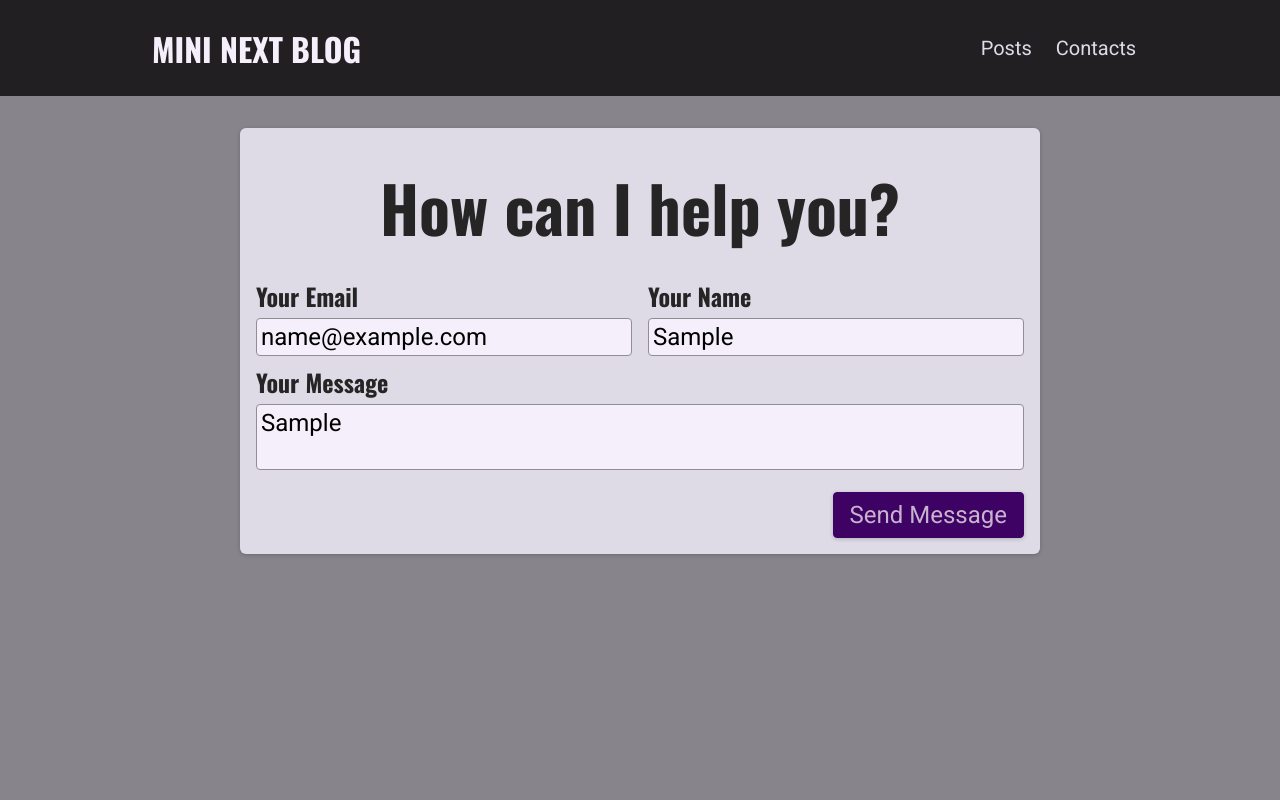
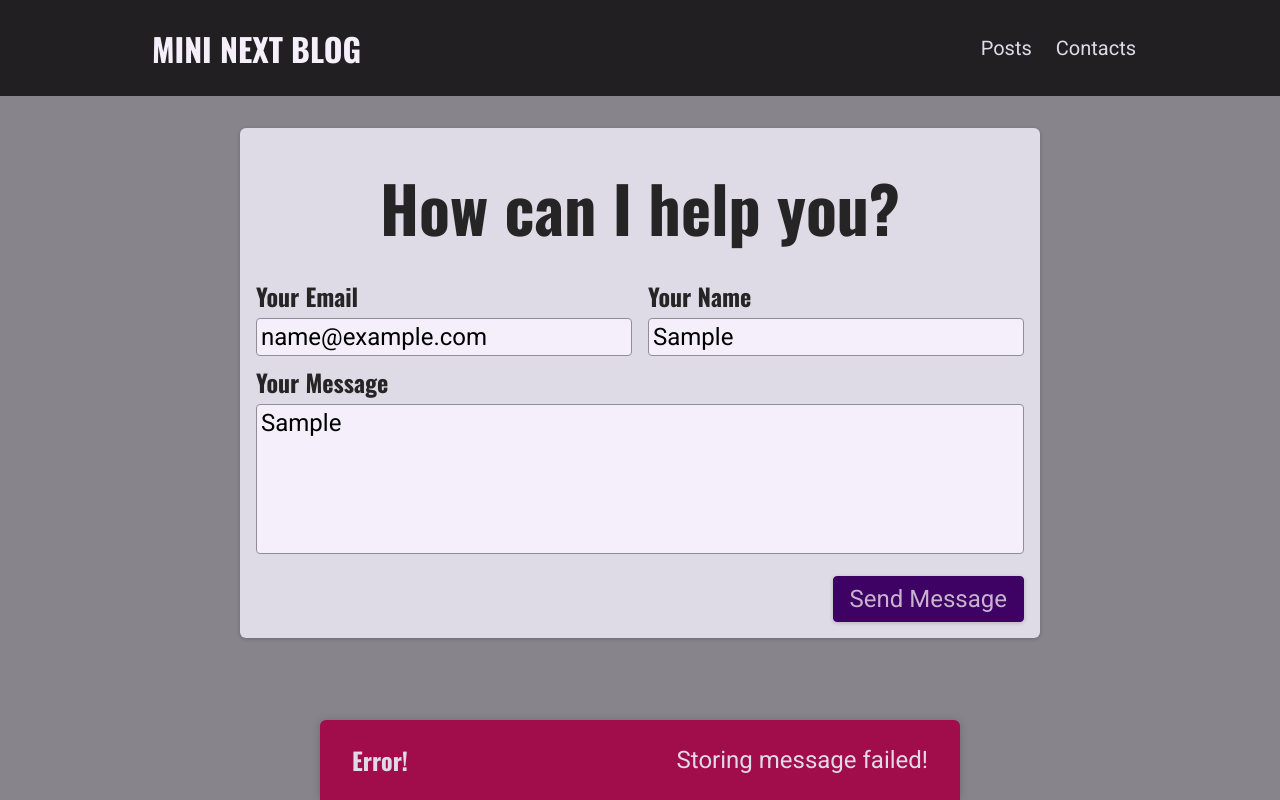
Before and after one commit to VinaySehwag14/Nextjs-Blog-App, a Next.js app: page /contact in a window 1280 px wide. Both pictures are taken after typing "name@example.com", "Sample", "Sample" into the empty fields and a click on the button "Send Message". Built offline with nearby package versions, Linux system fonts and the light colour scheme; no server answers; the database is empty.

Commit message:
added mongodb setup and connect with it and modified contact page for notification

```diff
--- a/components/contact/ContactForm.jsx
+++ b/components/contact/ContactForm.jsx
@@ -1,26 +1,90 @@
-import { useState } from "react";
+import { useState, useEffect } from "react";
+
 import styles from "./contactForm.module.css";
+import Notification from "../ui/notification";
 
-const ContactForm = () => {
+async function sendContactData(contactDetails) {
+  const response = await fetch("/api/contact", {
+    method: "POST",
+    body: JSON.stringify(contactDetails),
+    headers: {
+      "Content-Type": "application/json",
+    },
+  });
+
+  const data = await response.json();
+
+  if (!response.ok) {
+    throw new Error(data.message || "Something went wrong!");
+  }
+}
+
+function ContactForm() {
   const [enteredEmail, setEnteredEmail] = useState("");
   const [enteredName, setEnteredName] = useState("");
   const [enteredMessage, setEnteredMessage] = useState("");
+  const [requestStatus, setRequestStatus] = useState(); // 'pending', 'success', 'error'
+  const [requestError, setRequestError] = useState();
 
-  const sendMessageHandler = (event) => {
+  useEffect(() => {
+    if (requestStatus === "success" || requestStatus === "error") {
+      const timer = setTimeout(() => {
+        setRequestStatus(null);
+        setRequestError(null);
+      }, 3000);
+
+      return () => clearTimeout(timer);
+    }
+  }, [requestStatus]);
+
+  async function sendMessageHandler(event) {
     event.preventDefault();
 
-    fetch("api/contact", {
-      method: "POST",
-      body: JSON.stringify({
+    //*optional: add client-side validation
+
+    setRequestStatus("pending");
+
+    try {
+      await sendContactData({
         email: enteredEmail,
         name: enteredName,
         message: enteredMessage,
-      }),
-      headers: {
-        "Content-Type": "application/json",
-      },
-    });
-  };
+      });
+      setRequestStatus("success");
+      setEnteredMessage("");
+      setEnteredEmail("");
+      setEnteredName("");
+    } catch (error) {
+      setRequestError(error.message);
+      setRequestStatus("error");
+    }
+  }
+
+  let notification;
+
+  if (requestStatus === "pending") {
+    notification = {
+      status: "pending",
+      title: "Sending message...",
+      message: "Your message is on its way!",
+    };
+  }
+
+  if (requestStatus === "success") {
+    notification = {
+      status: "success",
+      title: "Success!",
+      message: "Message sent successfully!",
+    };
+  }
+
+  if (requestStatus === "error") {
+    notification = {
+      status: "error",
+      title: "Error!",
+      message: requestError,
+    };
+  }
 
   return (
     <section className={styles.contact}>
@@ -52,18 +116,26 @@
           <label htmlFor="message">Your Message</label>
           <textarea
             id="message"
-            row="5 "
+            rows="5"
             required
             value={enteredMessage}
             onChange={(event) => setEnteredMessage(event.target.value)}
-          />
+          ></textarea>
         </div>
+
         <div className={styles.actions}>
           <button>Send Message</button>
         </div>
       </form>
+      {notification && (
+        <Notification
+          status={notification.status}
+          title={notification.title}
+          message={notification.message}
+        />
+      )}
     </section>
   );
-};
+}
 
 export default ContactForm;
--- /dev/null
+++ b/components/ui/notification.jsx
@@ -0,0 +1,28 @@
+import ReactDOM from "react-dom";
+
+import styles from "./notification.module.css";
+
+function Notification(props) {
+  const { title, message, status } = props;
+
+  let statusClasses = "";
+
+  if (status === "success") {
+    statusClasses = styles.success;
+  }
+
+  if (status === "error") {
+    statusClasses = styles.error;
+  }
+
+  const cssClasses = `${styles.notification} ${statusClasses}`;
+
+  return (
+    <div className={cssClasses}>
+      <h2>{title}</h2>
+      <p>{message}</p>
+    </div>
+  );
+}
+
+export default Notification;
--- /dev/null
+++ b/components/ui/notification.module.css
@@ -0,0 +1,43 @@
+.notification {
+    display: flex;
+    justify-content: space-between;
+    align-items: center;
+    color: var(--color-grey-100);
+    background-color: var(--color-grey-800);
+    padding: 0 var(--size-8);
+    box-shadow: 0 1px 8px rgba(0, 0, 0, 0.2);
+    position: fixed;
+    height: 5rem;
+    bottom: 0;
+    width: 100%;
+    left: 0;
+    border-top-right-radius: 0;
+    border-top-left-radius: 0;
+  }
+
+  .notification h2 {
+    font-size: var(--size-6);
+    margin: 0;
+  }
+
+  .notification p {
+    margin: 0;
+  }
+
+  .success {
+    background-color: var(--color-success-500);
+    color: var(--color-grey-800);
+  }
+
+  .error {
+    background-color: var(--color-error-500);
+  }
+
+  @media (min-width: 768px) {
+    .notification {
+      width: 40rem;
+      left: calc(50% - 20rem);
+      border-top-right-radius: 6px;
+      border-top-left-radius: 6px;
+    }
+  }
--- a/package.json
+++ b/package.json
@@ -10,6 +10,7 @@
   },
   "dependencies": {
     "gray-matter": "^4.0.3",
+    "mongodb": "^4.6.0",
     "next": "12.1.6",
     "react": "18.1.0",
     "react-dom": "18.1.0",
--- a/pages/api/contact.js
+++ b/pages/api/contact.js
@@ -1,4 +1,6 @@
-function handler(req, res) {
+import { MongoClient } from "mongodb";
+
+async function handler(req, res) {
   if (req.method === "POST") {
     const { email, name, message } = req.body;
 
@@ -10,13 +12,9 @@
       !message ||
       message.trim() === ""
     ) {
-      res.status(422).json({
-        message: "Invalid input.",
-      });
+      res.status(422).json({ message: "Invalid input." });
       return;
     }
-
-    //* Store in a database
 
     const newMessage = {
       email,
@@ -24,7 +22,29 @@
       message,
     };
 
-    console.log(newMessage);
+    let client;
+
+    try {
+      client = await MongoClient.connect(
+        "mongodb+srv://malang:freewolf@nextblog.t8tra.mongodb.net/?retryWrites=true&w=majority"
+      );
+    } catch (error) {
+      res.status(500).json({ message: "Could not connect to database." });
+      return;
+    }
+
+    const db = client.db();
+
+    try {
+      const result = await db.collection("messages").insertOne(newMessage);
+      newMessage.id = result.insertedId;
+    } catch (error) {
+      client.close();
+      res.status(500).json({ message: "Storing message failed!" });
+      return;
+    }
+
+    client.close();
 
     res
       .status(201)
```
Also changed, not shown: 1 other file (tests, documents, lock files or other folders).
